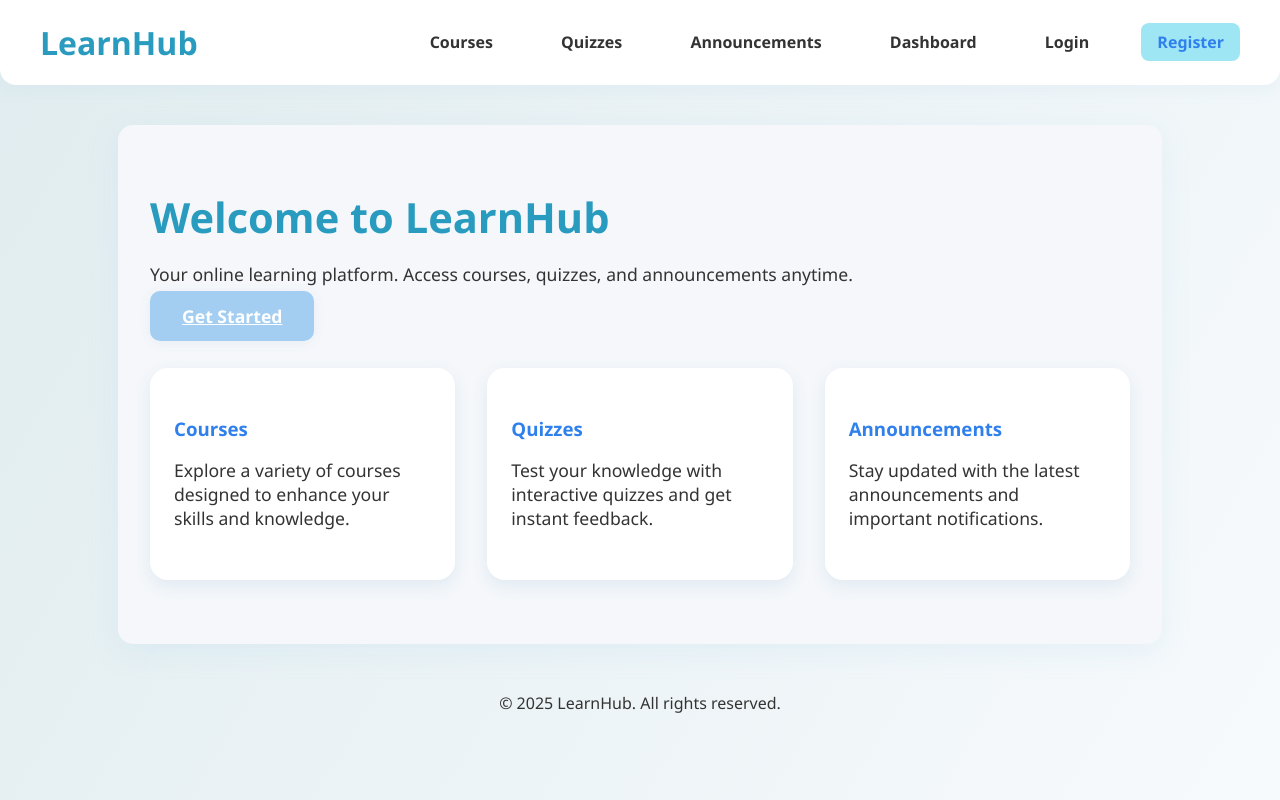
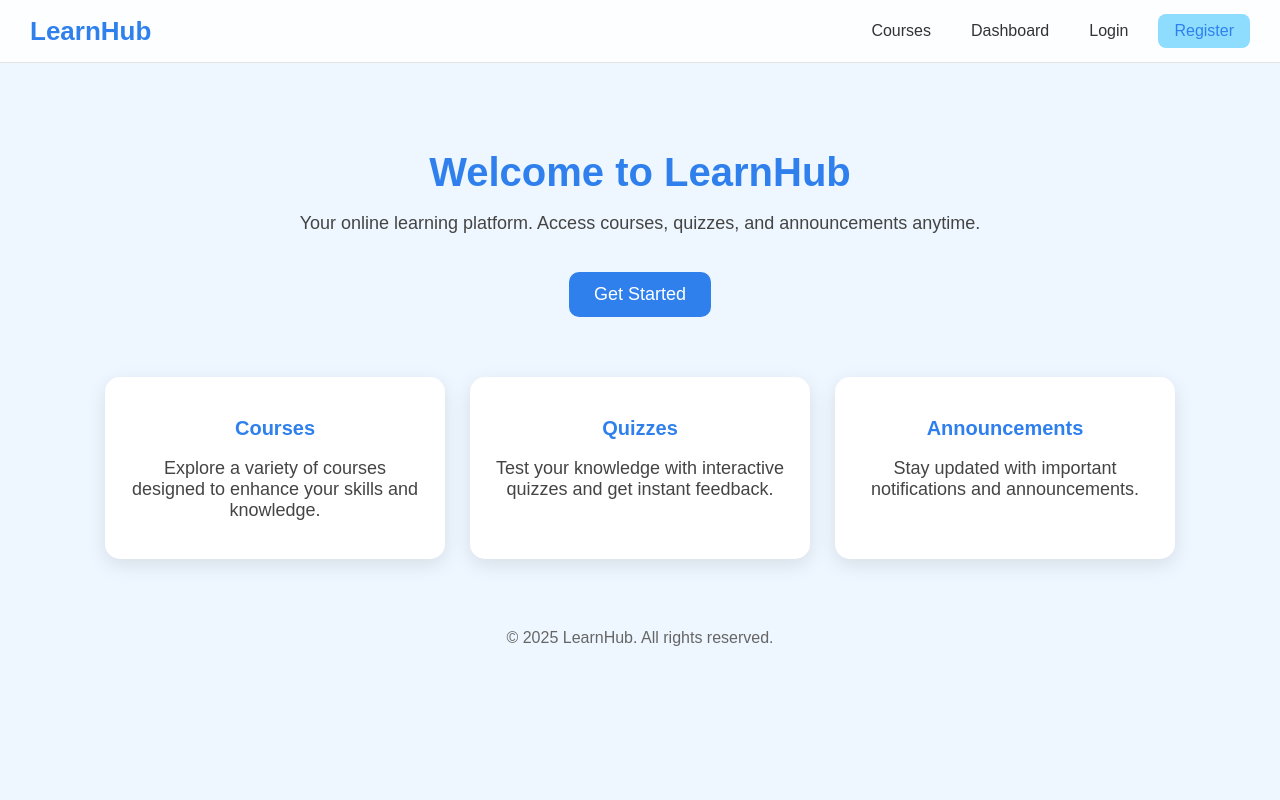
Before and after one commit to kulukuri/Online_Learning_Platform, a plain HTML site: page frontend/public/index.html in a window 1280 px wide. Drawn offline with Linux system fonts and the light colour scheme.

Commit message:
index.html

```diff
--- a/frontend/public/index.html
+++ b/frontend/public/index.html
@@ -4,40 +4,200 @@
 <meta charset="UTF-8" />
 <meta name="viewport" content="width=device-width, initial-scale=1" />
 <title>LearnHub - Home</title>
-  <!-- Use /css/main.css (not ../css/main.css) for Express static server -->
-  <link rel="stylesheet" href="/css/main.css" />
+
+<style>
+/* ---------------------------------- */
+/* GLOBAL LAYOUT FIX (NO SIDE SCROLL) */
+/* ---------------------------------- */
+html, body {
+  margin: 0;
+  padding: 0;
+  overflow-x: hidden;
+  font-family: Arial, sans-serif;
+  background: #eef7ff;
+}
+
+/* ---------------------------------- */
+/* NAVBAR                             */
+/* ---------------------------------- */
+.navbar {
+  width: 100%;
+  padding: 14px 30px;
+  display: flex;
+  justify-content: space-between;
+  align-items: center;
+
+  background: #ffffffd8;
+  backdrop-filter: blur(10px);
+  position: sticky;
+  top: 0;
+  z-index: 100;
+  box-sizing: border-box;
+  border-bottom: 1px solid #e3e3e3;
+}
+
+.logo {
+  font-size: 26px;
+  font-weight: 700;
+  color: #2f80ed;
+}
+
+/* NAV LINKS */
+.nav-links {
+  display: flex;
+  align-items: center;
+  gap: 20px;
+}
+
+.nav-links a {
+  text-decoration: none;
+  color: #333;
+  font-size: 16px;
+  font-weight: 500;
+  padding: 6px 10px;
+  transition: 0.3s;
+}
+
+.nav-links a:hover {
+  color: #2f80ed;
+}
+
+/* REGISTER button */
+.register-btn {
+  background: #8eddff;
+  padding: 8px 16px !important;
+  border-radius: 8px;
+  font-weight: bold;
+  color: #2f80ed !important;
+}
+
+.register-btn:hover {
+  background: #70d2ff;
+}
+
+/* ---------------------------------- */
+/* MAIN CONTENT                       */
+/* ---------------------------------- */
+.container {
+  margin: 0 auto;
+  text-align: center;
+  padding-top: 60px;
+  max-width: 1100px;
+}
+
+h1 {
+  font-size: 40px;
+  color: #2f80ed;
+  margin-bottom: 10px;
+}
+
+p {
+  font-size: 18px;
+  color: #444;
+}
+
+/* GET STARTED BUTTON */
+.button {
+  background: #2f80ed;
+  color: #fff;
+  padding: 12px 25px;
+  border-radius: 10px;
+  text-decoration: none;
+  font-size: 18px;
+  display: inline-block;
+  margin: 20px auto;
+}
+
+.button:hover {
+  background: #1c6ad6;
+}
+
+/* ---------------------------------- */
+/* FEATURE CARDS SECTION              */
+/* ---------------------------------- */
+.cards {
+  margin-top: 40px;
+  display: flex;
+  justify-content: center;
+  gap: 25px;
+  flex-wrap: wrap;
+}
+
+.card {
+  width: 300px;
+  background: #fff;
+  padding: 20px;
+  border-radius: 15px;
+  box-shadow: 0px 6px 20px rgba(0,0,0,0.1);
+  transition: 0.3s;
+}
+
+.card:hover {
+  transform: translateY(-5px);
+}
+
+.card h3 {
+  color: #2f80ed;
+  font-size: 20px;
+  margin-bottom: 10px;
+}
+
+/* FOOTER */
+footer {
+  text-align: center;
+  margin-top: 50px;
+  padding: 20px;
+  color: #666;
+}
+</style>
 </head>
+
 <body>
+
+<!-- ---------------------------------- -->
+<!-- HEADER -->
+<!-- ---------------------------------- -->
 <header class="navbar">
   <div class="logo">LearnHub</div>
-    <nav>
-      <a href="/courses.html">Courses</a>
-      <a href="/quizzes.html">Quizzes</a>
-      <a href="/announcements.html">Announcements</a>
-      <a href="/dashboard.html">Dashboard</a>
-      <a href="/login.html">Login</a>
-      <a href="/register.html" style="background:#9fe6f5;color:#2f80ed;">Register</a>
+
+  <nav class="nav-links">
+    <a href="courses.html">Courses</a>
+    <a href="dashboard.html">Dashboard</a>
+    <a href="login.html">Login</a>
+    <a href="register.html" class="register-btn">Register</a>
   </nav>
 </header>
+
+<!-- ---------------------------------- -->
+<!-- MAIN CONTENT -->
+<!-- ---------------------------------- -->
 <main class="container fade-in">
   <h1>Welcome to LearnHub</h1>
   <p>Your online learning platform. Access courses, quizzes, and announcements anytime.</p>
-    <a href="/register.html" class="button">Get Started</a>
+
+  <a href="register.html" class="button">Get Started</a>
+
 <div class="cards">
-      <div class="card">
+
+  <div class="card" onclick="window.location.href='courses.html'" style="cursor:pointer;">
     <h3>Courses</h3>
     <p>Explore a variety of courses designed to enhance your skills and knowledge.</p>
   </div>
-      <div class="card">
+
+  <div class="card" onclick="window.location.href='quizzes.html'" style="cursor:pointer;">
     <h3>Quizzes</h3>
     <p>Test your knowledge with interactive quizzes and get instant feedback.</p>
   </div>
-      <div class="card">
+
+  <div class="card" onclick="window.location.href='announcements.html'" style="cursor:pointer;">
     <h3>Announcements</h3>
-        <p>Stay updated with the latest announcements and important notifications.</p>
+    <p>Stay updated with important notifications and announcements.</p>
   </div>
+
 </div>
-  </main>
-  <footer style="text-align:center;margin-top:3rem;">© 2025 LearnHub. All rights reserved.</footer>
+
+
+<footer>© 2025 LearnHub. All rights reserved.</footer>
+
 </body>
 </html>
```
Lines whose indentation alone changed are shown as unchanged.
